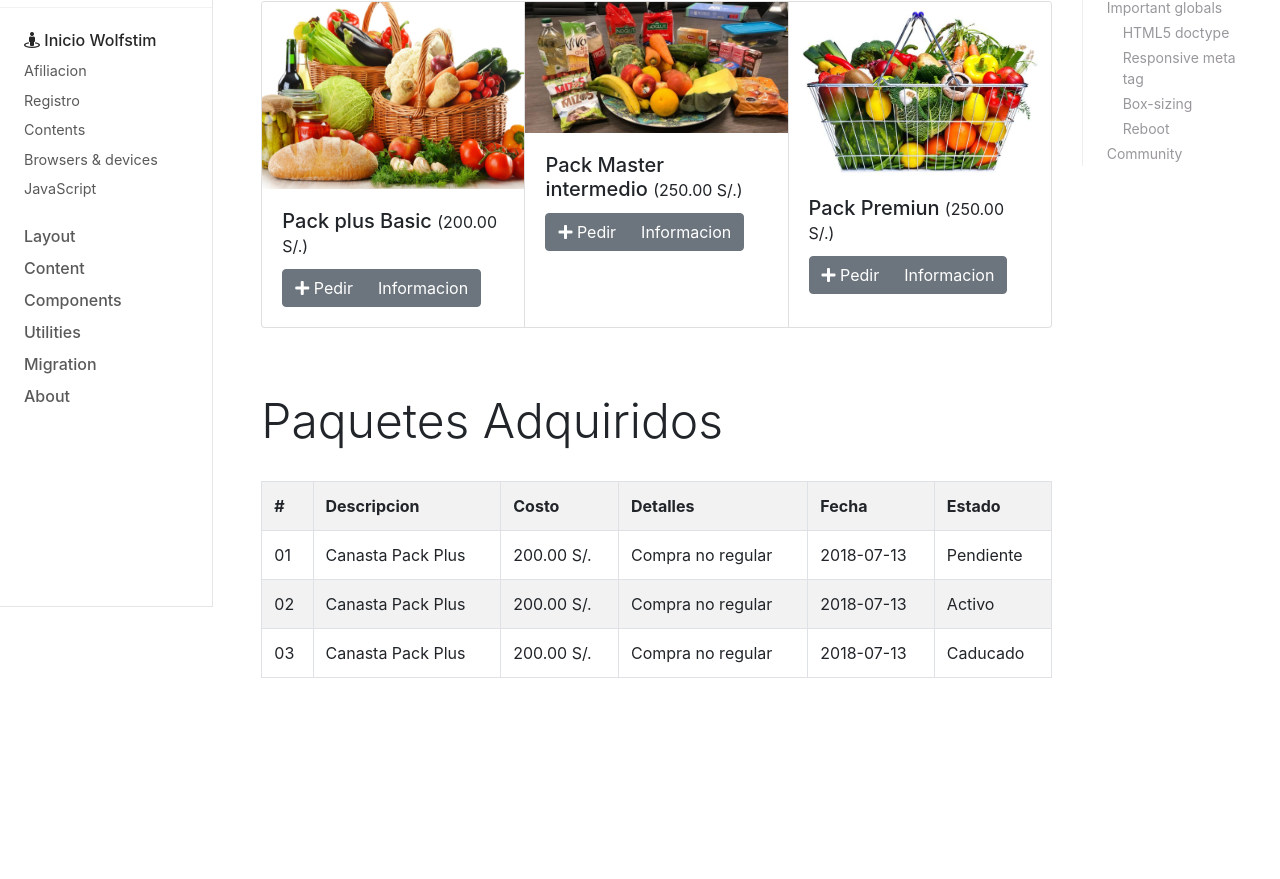
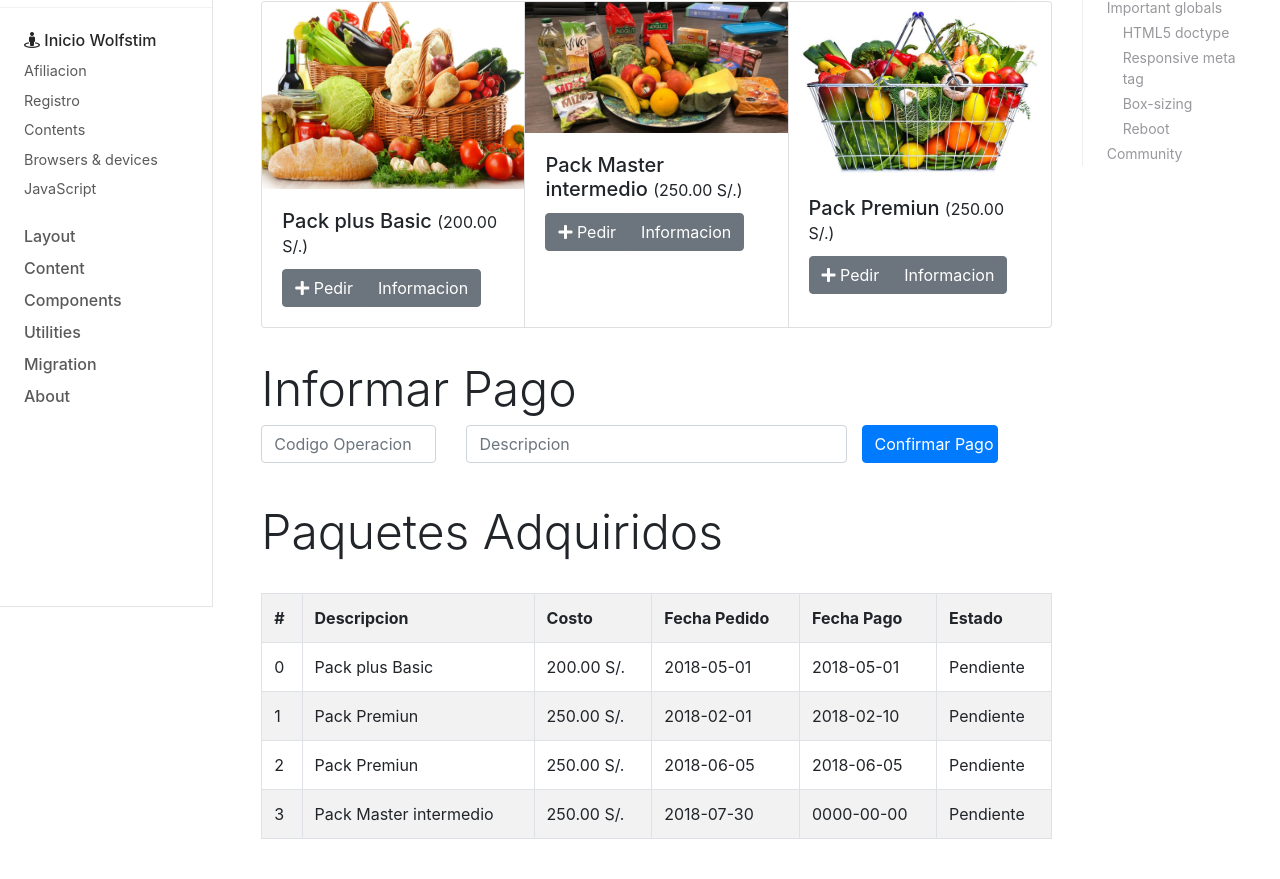
Before and after one commit to elnaufrago2009/wolfstim, a PHP site: page /admin/index.php in a window 1280 px wide. Shown: the part 193-1072 px from the top of the page. Before the commit the page ends 871 px from the top, so only its background shows below. Run offline with PHP 8.4, Linux system fonts and the light colour scheme; a user stored in the database is signed in; data comes from the database, SQL or seed files in the repository; both versions use the stored data as it was after the commit; some libraries are stand-ins or nearby versions.

Commit message:
lista paquetes

```diff
--- /dev/null
+++ b/admin/form_informa_pro.php
@@ -0,0 +1,5 @@
+<?php
+
+	echo 'true';
+
+?>
--- /dev/null
+++ b/admin/get_users_orders.php
@@ -0,0 +1,15 @@
+<?php
+
+	//conexion importa
+  include '../conn.php';
+
+  // variables
+  $user_id = $_GET['user_id'];
+
+  // consulta sql pack list
+  $results = $conn->query("SELECT packs.descripcion, packs.costo, user_pack.created, user_pack.updated, user_pack.estado FROM user_pack join packs on packs.id=user_pack.pack_id WHERE user_id='$user_id'")->fetch_all(MYSQLI_ASSOC);
+  $results = json_encode($results);
+	//print_r($results);
+	echo $results;
+
+?>
--- a/admin/index.php
+++ b/admin/index.php
@@ -37,6 +37,7 @@
 			<h4 class="bd-title pb-4">Lista de Paquetes</h4>
 
 
+
 			<div class="card-group">
 			  <div class="card" v-for="(pack,index) in packs">
 			    <img class="card-img-top" :src="'../assets/img/' + pack.image" alt="Card image cap">
@@ -58,39 +59,57 @@
 			  <div class="modal-dialog" role="document">
 			    <div class="modal-content">
 			      <div class="modal-header">
-			        <h5 class="modal-title" id="exampleModalLabel" v-show="previous">Tienes un paquete pendiente por pagar.</h5>
-			        <h5 class="modal-title" id="exampleModalLabel" v-show="!previous">Estas Seguro que quieres Adquirir?</h5>
+			        <h5 class="modal-title" id="exampleModalLabel" v-show="guardar">Tienes un paquete pendiente por pagar.</h5>
+			        <h5 class="modal-title" id="exampleModalLabel" v-show="!guardar">Estas Seguro que quieres Adquirir?</h5>
 
 			        <button type="button" class="close" data-dismiss="modal" aria-label="Close">
 			          <span aria-hidden="true">&times;</span>
 			        </button>
 			      </div>
 			      <div class="modal-body">
+
 			        <h2>{{packsend.descripcion}} <small>S./ {{packsend.costo}}</small> </h2>
 			        <p v-if="packsend.image">
 			        	<img class="card-img-top" v-bind:src="'../assets/img/'+packsend.image" height="200" >
 			        </p>
 			        <p>
-			        	<span v-show="previous">Tienes un pack pendiente por pagar. si deseas elegir otro tienes que anular este primero</span> <br>
+			        	<span v-show="guardar">Tienes un pack pendiente por pagar. si deseas elegir otro tienes que anular este primero</span> <br>
 			        	Numero de cuenta para depositar una vez pedido el pack <br>
 			        	Cuenta: <strong>540-36253686-0-08</strong> <br>
 			        	Nombre: <strong>Wolfstim S.A.C.</strong>
 			        </p>
 			      </div>
 			      <div class="modal-footer">
-			      	<button type="button" v-show="previous" class="btn btn-secondary" data-dismiss="modal">Cerrar</button>
-			        <button type="button" v-show="!previous" @click="getOrder(packsend.id,<?php echo $_SESSION['userid'] ?>)" class="btn btn-secondary" data-dismiss="modal">Pedir</button>
-			        <button type="button" v-show="!previous" class="btn btn-primary">Save changes</button>
-
+			      	<button type="button" v-show="guardar" class="btn btn-secondary" data-dismiss="modal">Cerrar</button>
+			        <button type="button" v-show="!guardar" @click="getOrder(packsend.id,<?php echo $_SESSION['userid'] ?>)" class="btn btn-secondary" data-dismiss="modal">Pedir</button>
+			        <button type="button" v-show="!guardar" class="btn btn-primary">Save changes</button>
 			      </div>
 			    </div>
 			  </div>
 			</div>
 
 
+			<!-- Formulacio de envio -->
+			<h5 class="bd-title pt-3" v-show="formInforma">Informar Pago</h5>
+
+			<form v-show="formInforma">
+				<div class="form-group row">
+          <div class="col-sm-3">
+            <input type="text" class="form-control" placeholder="Codigo Operacion">
+          </div>
+          <div class="col-sm-6">
+            <input type="text" class="form-control" placeholder="Descripcion">
+          </div>
+          <button type="submit" class="btn btn-primary col-sm-2">Confirmar Pago</button>
+        </div>
+
+			</form>
+
+
+
 			<!-- Lista de paquetes comprados-->
 
-			<h5 class="bd-title pt-5 pb-4">Paquetes Adquiridos</h5>
+			<h5 class="bd-title pt-4 pb-4">Paquetes Adquiridos</h5>
 			<div class="row">
 				<div class="col-12">
 					<table class="table table-striped table-bordered">
@@ -98,33 +117,17 @@
 							<th>#</th>
 							<th>Descripcion</th>
 							<th>Costo</th>
-							<th>Detalles</th>
-							<th>Fecha</th>
+							<th>Fecha Pedido</th>
+							<th>Fecha Pago</th>
 							<th>Estado</th>
 						</tr>
-						<tr>
-							<td>01</td>
-							<td>Canasta Pack Plus</td>
-							<td>200.00 S/.</td>
-							<td>Compra no regular</td>
-							<td>2018-07-13</td>
+						<tr v-for="(userPack,index) in user_packs">
+							<td>{{index}}</td>
+							<td>{{userPack.descripcion}}</td>
+							<td>{{userPack.costo}} S/.</td>
+							<td>{{userPack.created}} </td>
+							<td>{{userPack.updated}} </td>
 							<td>Pendiente</td>
-						</tr>
-						<tr>
-							<td>02</td>
-							<td>Canasta Pack Plus</td>
-							<td>200.00 S/.</td>
-							<td>Compra no regular</td>
-							<td>2018-07-13</td>
-							<td>Activo</td>
-						</tr>
-						<tr>
-							<td>03</td>
-							<td>Canasta Pack Plus</td>
-							<td>200.00 S/.</td>
-							<td>Compra no regular</td>
-							<td>2018-07-13</td>
-							<td>Caducado</td>
 						</tr>
 					</table>
 				</div>
--- a/admin/javascript.php
+++ b/admin/javascript.php
@@ -3,20 +3,20 @@
     el: '#app',
     data: {
       packs: {},
+      user_packs: {},
       packsend: {},
-      previous: false
+      guardar: false,
+      formInforma: true
     },
     methods: {
       getDetalle: function (pack_id,user_id) {
-
         // obtiene el pack
         axios.get('./get_pack_pro.php?pack_id=' + pack_id + '&user_id=' + user_id).then((response) => {
-
-          if(response.data.envio == 'previous'){
-            this.previous = true;
+          if(response.data.guardar == 'no'){
+            this.guardar = true;
           }
           this.packsend = response.data;
-          //console.log(response.data);
+          console.log(response.data);
         });
 
         //activa el modal
@@ -26,7 +26,6 @@
       getPacks: function () {
         axios.get('./pack_list_pro.php').then((response) => {
           this.packs = response.data;
-          //console.log(response.data);
         });
       },
       getOrder: function(pack_id,user_id){
@@ -34,10 +33,24 @@
 
           //console.log('se ejecuto getOrder');
         });
+      },
+      getUserOrders: function(){
+        axios.get('./get_users_orders.php?user_id=<?php echo $_SESSION['userid'] ?>').then(response=>{
+          this.user_packs = response.data;
+          console.log(this.user_packs);
+        });
+      },
+      getFormSend: function(){
+        axios.get('./form_informa_pro.php').then(response => {
+          this.formInforma = response.data;
+          console.log(response.data);
+        });
       }
     },
     created: function(){
       this.getPacks();
+      this.getUserOrders();
+      this.getFormSend();
     }
   })
 </script>
--- a/admin/pack_list_pro.php
+++ b/admin/pack_list_pro.php
@@ -3,7 +3,6 @@
 
 	//conexion importa
   include '../conn.php';
-
 
 
   // consulta sql pack list
--- a/layouts/header.php
+++ b/layouts/header.php
@@ -67,7 +67,7 @@
 	<?php if (isset($_SESSION['doc'])) {
 		echo '<a class="btn btn-bd-download d-none d-lg-inline-block mb-3 mb-md-0 ml-md-3" href="/admin/destroy_session.php">Salir</a>';
 	}else{
-		echo '<a class="btn btn-bd-download d-none d-lg-inline-block mb-3 mb-md-0 ml-md-3" href="/admin/">Registrate</a>';
+		echo '<a class="btn btn-bd-download d-none d-lg-inline-block mb-3 mb-md-0 ml-md-3" href="/registro/">Registrate</a>';
 	} ?>
 
 </header>
--- a/registro/index.php
+++ b/registro/index.php
@@ -1,4 +1,4 @@
-<?php include '../views/layout/header.php' ?>
+<?php include '../layouts/header.php' ?>
 	<div class="container-fluid" id="app">
 		<!--<i class="fa fa-spinner fa-spin fa-3x fa-fw"></i>-->
 		<div class="row flex-xl-nowrap">
@@ -110,4 +110,4 @@
 	</div>
 
 <?php include '../assets/js/views/registro.php'?>
-<?php include '../views/layout/footer.php'?>
+<?php include '../layouts/footer.php'?>
```
Also changed, not shown: admin/get_pack_pro.php (+63 -25 lines), wolfstim.sql (+11 -5 lines).
